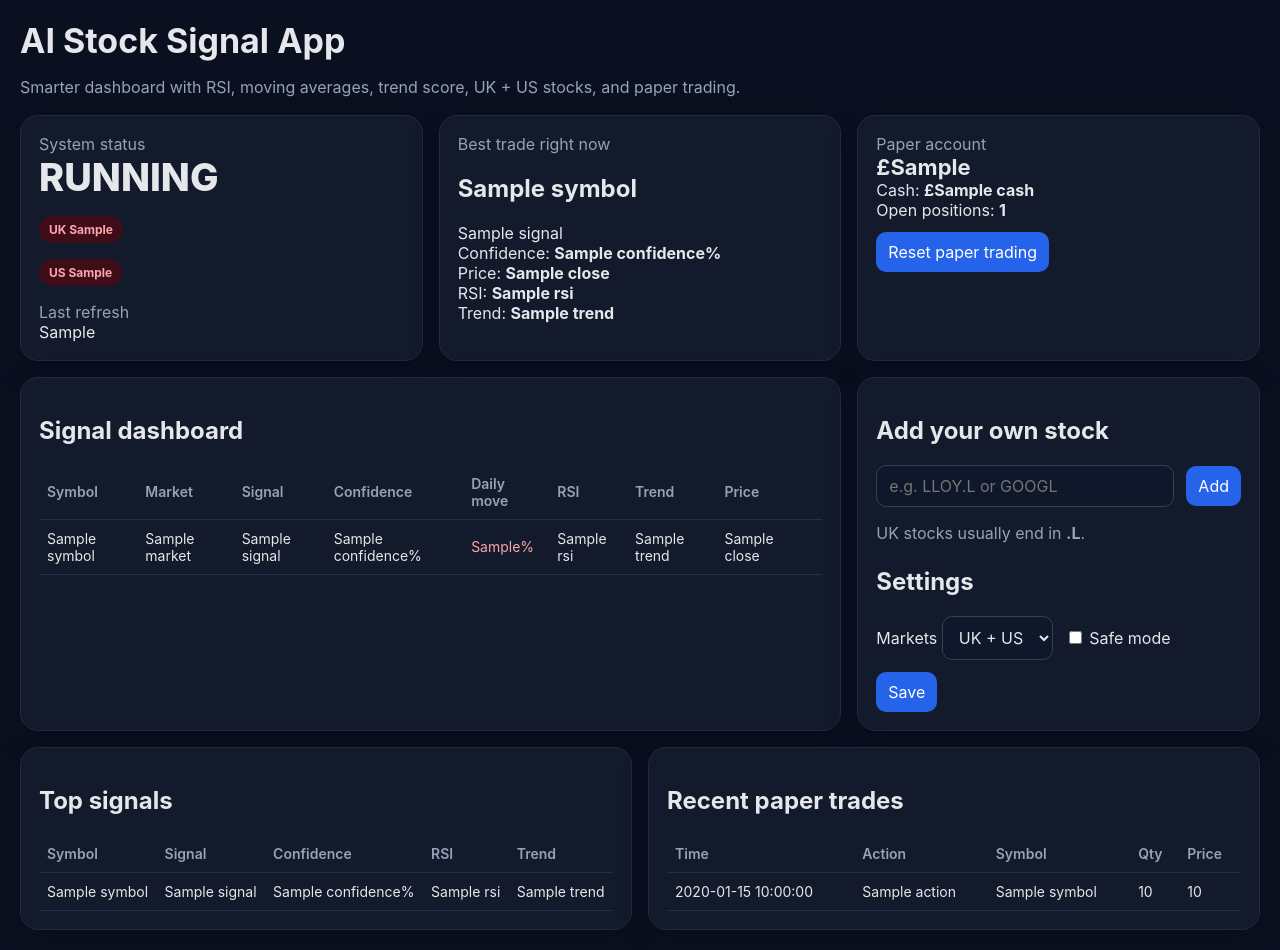
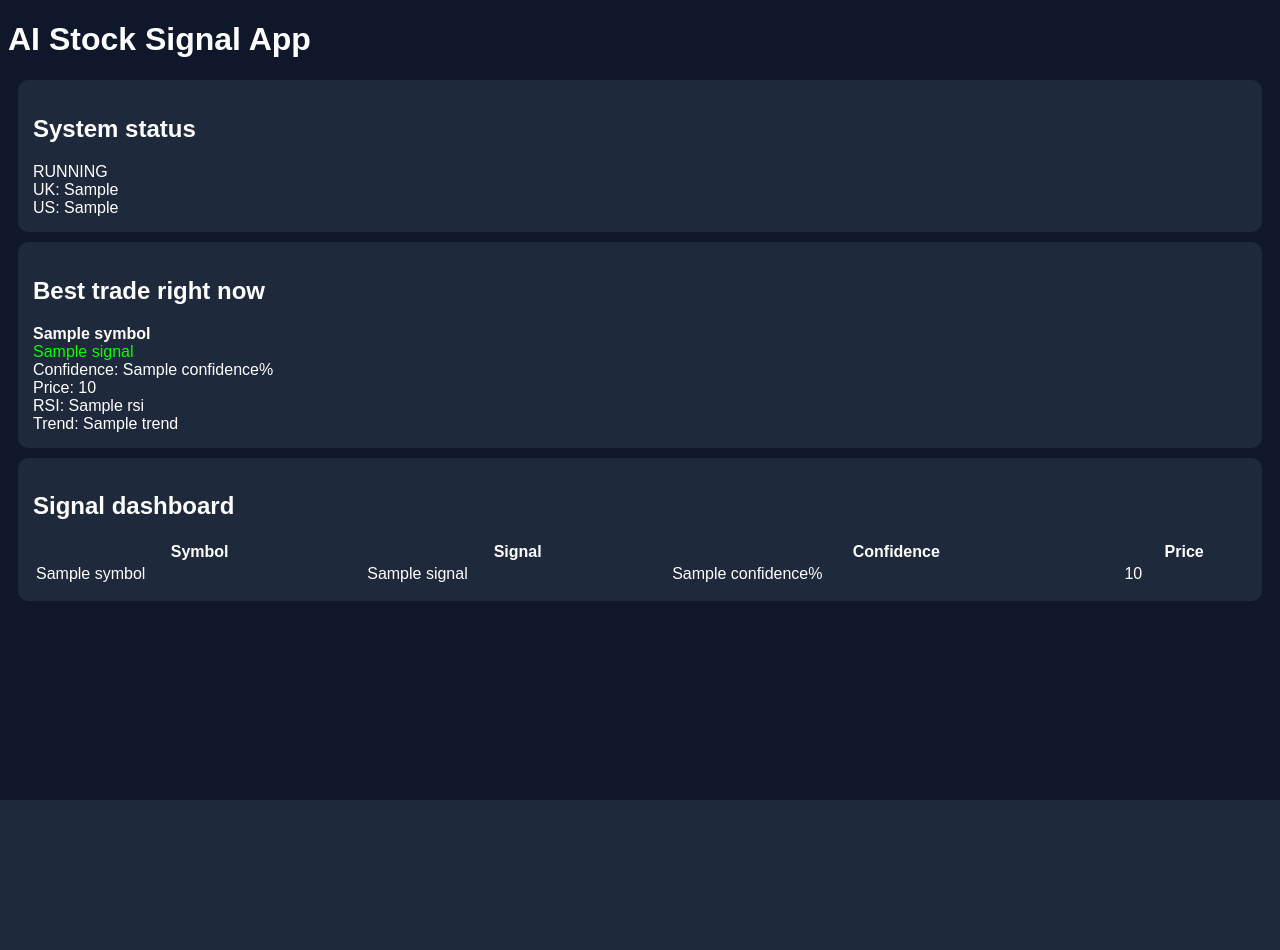
Before and after one commit to CycleX66/ai-stock-app, a Flask app: template templates/index.html in a window 1280 px wide. After the commit the page ends 800 px from the top, so only its background shows below. Run offline with Flask 3, Linux system fonts and the light colour scheme; the template is opened without the code that fills it: most values are stand-ins (such as "Sample title", 1, 10 or a date in 2020).

Commit message:
Update index.html

```diff
--- a/templates/index.html
+++ b/templates/index.html
@@ -1,169 +1,60 @@
-<!doctype html>
+<!DOCTYPE html>
 <html>
 <head>
-<meta charset="utf-8">
-<meta name="viewport" content="width=device-width,initial-scale=1">
     <title>AI Stock Signal App</title>
     <style>
-body{font-family:-apple-system,BlinkMacSystemFont,"Segoe UI",sans-serif;margin:0;background:#0b1020;color:#e5e7eb}
-.wrap{max-width:1250px;margin:0 auto;padding:20px}
-h1{margin:0 0 6px;font-size:34px}
-.sub{color:#94a3b8;margin-bottom:18px}
-.grid{display:grid;grid-template-columns:repeat(12,1fr);gap:16px}
-.card{background:#121a2b;border:1px solid #1f2a44;border-radius:18px;padding:18px;box-shadow:0 10px 30px rgba(0,0,0,.2)}
-.span-4{grid-column:span 4}.span-8{grid-column:span 8}.span-6{grid-column:span 6}.span-12{grid-column:span 12}
-.badge{display:inline-block;padding:6px 10px;border-radius:999px;font-weight:700;font-size:12px}
-.open{background:#052e16;color:#86efac}.closed{background:#3f0d17;color:#fda4af}
-.buy{color:#86efac;font-weight:700}.sell{color:#fca5a5;font-weight:700}.hold{color:#cbd5e1;font-weight:700}
-table{width:100%;border-collapse:collapse}
-th,td{text-align:left;padding:10px 8px;border-bottom:1px solid #22304f;font-size:14px}
-th{color:#94a3b8;font-weight:600}
-input,select,button{font:inherit;padding:10px 12px;border-radius:10px;border:1px solid #334155;background:#0f172a;color:#e5e7eb}
-button{background:#2563eb;color:#fff;border:none}
-.row{display:flex;gap:12px;flex-wrap:wrap;align-items:center}
-.muted{color:#94a3b8}.big{font-size:38px;font-weight:800}
-.metric{font-size:22px;font-weight:700}
-.good{color:#86efac}.bad{color:#fca5a5}
-@media (max-width:900px){.span-4,.span-8,.span-6,.span-12{grid-column:span 12}.wrap{padding:12px}}
+        body { background:#0f172a; color:white; font-family:Arial; }
+        .box { background:#1e293b; padding:15px; margin:10px; border-radius:10px; }
+        .green { color:lime; }
+        .red { color:red; }
+        table { width:100%; }
     </style>
 </head>
 <body>
-<div class="wrap">
+
 <h1>AI Stock Signal App</h1>
-<p class="sub">Smarter dashboard with RSI, moving averages, trend score, UK + US stocks, and paper trading.</p>
 
-<div class="grid">
-  <div class="card span-4">
-    <div class="muted">System status</div>
-    <div class="big">RUNNING</div>
-    <p><span class="badge {{ 'open' if statuses.uk == 'OPEN' else 'closed' }}">UK {{ statuses.uk }}</span></p>
-    <p><span class="badge {{ 'open' if statuses.us == 'OPEN' else 'closed' }}">US {{ statuses.us }}</span></p>
-    <div class="muted">Last refresh</div>
-    <div>{{ last_run or 'Not yet run' }}</div>
+<div class="box">
+    <h2>System status</h2>
+    RUNNING<br>
+    UK: {{ statuses.uk }}<br>
+    US: {{ statuses.us }}
 </div>
 
-  <div class="card span-4">
-    <div class="muted">Best trade right now</div>
-    {% if best %}
-      <h2>{{ best.symbol }}</h2>
-      <div class="{{ best.signal|lower }}">{{ best.signal }}</div>
-      <div>Confidence: <strong>{{ best.confidence }}%</strong></div>
-      <div>Price: <strong>{{ best.close }}</strong></div>
-      <div>RSI: <strong>{{ best.rsi }}</strong></div>
-      <div>Trend: <strong>{{ best.trend }}</strong></div>
-    {% else %}
-      <div>No signal available yet.</div>
-    {% endif %}
+<div class="box">
+    <h2>Best trade right now</h2>
+
+    <strong>{{ best.symbol }}</strong><br>
+
+    <span class="green">{{ best.signal }}</span><br>
+
+    Confidence: {{ best.confidence }}%<br>
+    Price: {{ best.price }}<br>
+    RSI: {{ best.rsi }}<br>
+    Trend: {{ best.trend }}
 </div>
 
-  <div class="card span-4">
-    <div class="muted">Paper account</div>
-    <div class="metric">£{{ paper_value }}</div>
-    <div>Cash: <strong>£{{ cash }}</strong></div>
-    <div>Open positions: <strong>{{ positions|length }}</strong></div>
-    <form method="post" action="/reset_paper" style="margin-top:12px;">
-      <button type="submit">Reset paper trading</button>
-    </form>
-  </div>
+<div class="box">
+    <h2>Signal dashboard</h2>
 
-  <div class="card span-8">
-    <h2>Signal dashboard</h2>
     <table>
-      <thead>
         <tr>
             <th>Symbol</th>
-          <th>Market</th>
             <th>Signal</th>
             <th>Confidence</th>
-          <th>Daily move</th>
-          <th>RSI</th>
-          <th>Trend</th>
             <th>Price</th>
-          <th></th>
         </tr>
-      </thead>
-      <tbody>
-      {% for row in scored %}
+
+        {% for s in scored %}
         <tr>
-          <td>{{ row.symbol }}</td>
-          <td>{{ row.market }}</td>
-          <td class="{{ row.signal|lower }}">{{ row.signal }}</td>
-          <td>{{ row.confidence }}%</td>
-          <td class="{{ 'good' if row.daily_move >= 0 else 'bad' }}">{{ row.daily_move }}%</td>
-          <td>{{ row.rsi }}</td>
-          <td>{{ row.trend }}</td>
-          <td>{{ row.close }}</td>
-          <td>
-            {% if row.symbol in custom_set %}
-              <form method="post" action="/remove_symbol/{{ row.symbol }}">
-                <button type="submit">Remove</button>
-              </form>
-            {% endif %}
-          </td>
+            <td>{{ s.symbol }}</td>
+            <td>{{ s.signal }}</td>
+            <td>{{ s.confidence }}%</td>
+            <td>{{ s.price }}</td>
         </tr>
         {% endfor %}
-      </tbody>
     </table>
 </div>
 
-  <div class="card span-4">
-    <h2>Add your own stock</h2>
-    <form method="post" action="/add_symbol" class="row">
-      <input type="text" name="symbol" placeholder="e.g. LLOY.L or GOOGL" style="flex:1;">
-      <button type="submit">Add</button>
-    </form>
-    <p class="muted">UK stocks usually end in <strong>.L</strong>.</p>
-
-    <h2 style="margin-top:24px;">Settings</h2>
-    <form method="post" action="/settings" class="row">
-      <label>Markets
-        <select name="markets">
-          <option value="both" {% if settings.markets == 'both' %}selected{% endif %}>UK + US</option>
-          <option value="uk" {% if settings.markets == 'uk' %}selected{% endif %}>UK only</option>
-          <option value="us" {% if settings.markets == 'us' %}selected{% endif %}>US only</option>
-        </select>
-      </label>
-      <label><input type="checkbox" name="safe_mode" {% if settings.safe_mode %}checked{% endif %}> Safe mode</label>
-      <button type="submit">Save</button>
-    </form>
-  </div>
-
-  <div class="card span-6">
-    <h2>Top signals</h2>
-    <table>
-      <thead><tr><th>Symbol</th><th>Signal</th><th>Confidence</th><th>RSI</th><th>Trend</th></tr></thead>
-      <tbody>
-      {% for row in auto_picks %}
-        <tr>
-          <td>{{ row.symbol }}</td>
-          <td class="{{ row.signal|lower }}">{{ row.signal }}</td>
-          <td>{{ row.confidence }}%</td>
-          <td>{{ row.rsi }}</td>
-          <td>{{ row.trend }}</td>
-        </tr>
-      {% endfor %}
-      </tbody>
-    </table>
-  </div>
-
-  <div class="card span-6">
-    <h2>Recent paper trades</h2>
-    <table>
-      <thead><tr><th>Time</th><th>Action</th><th>Symbol</th><th>Qty</th><th>Price</th></tr></thead>
-      <tbody>
-      {% for item in history %}
-        <tr>
-          <td>{{ item.time }}</td>
-          <td>{{ item.action }}</td>
-          <td>{{ item.symbol }}</td>
-          <td>{{ item.qty }}</td>
-          <td>{{ item.price }}</td>
-        </tr>
-      {% endfor %}
-      </tbody>
-    </table>
-  </div>
-</div>
-</div>
 </body>
 </html>
```
Lines whose indentation alone changed are shown as unchanged.
